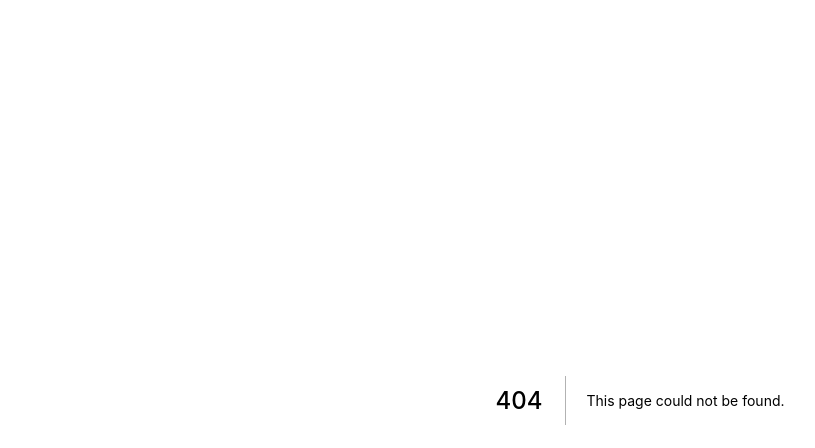
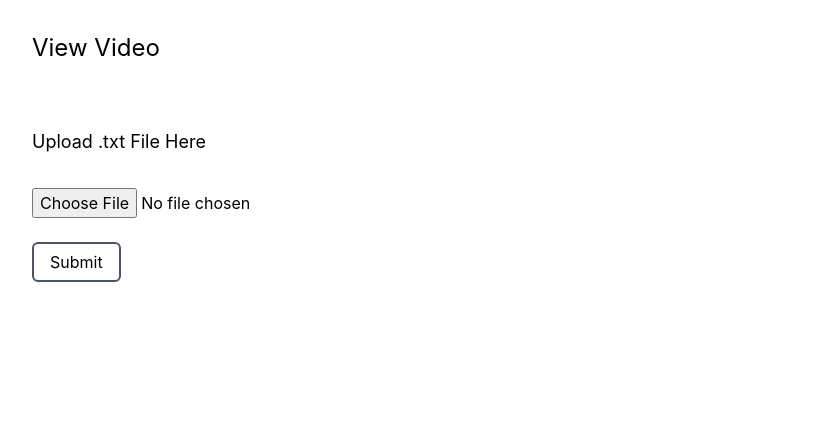
Before and after one commit to Abhishek-More/ByteSize, a Next.js app: page /viewer in a window 1280 px wide. Before the commit this address had no page. Shown: the top 448 px of the page, without its empty margins (0-815 px from the left). Built offline with nearby package versions, Linux system fonts and the light colour scheme.

Commit message:
added compress and viewer

```diff
--- a/package.json
+++ b/package.json
@@ -9,8 +9,10 @@
     "lint": "next lint"
   },
   "dependencies": {
+    "axios": "^1.1.3",
     "next": "12.3.1",
     "react": "18.2.0",
+    "react-aws-s3": "^1.5.0",
     "react-dom": "18.2.0"
   },
   "devDependencies": {
--- /dev/null
+++ b/pages/compress.js
@@ -0,0 +1,77 @@
+import { useState } from "react";
+import Image from "next/image";
+import S3 from 'react-aws-s3'
+import axios from 'axios'
+
+
+const config = {
+  bucketName: 'bytesize',
+  dirName: 'videos',
+  region: 'us-east-2',
+  accessKeyId: 'AKIA4PDABZIF3WRI5P5G',
+  secretAccessKey: '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',
+}
+
+const s3 = new S3(config);
+
+export default function Compress() {
+  const [selectedFile, setSelectedFile] = useState();
+	const [isFilePicked, setIsFilePicked] = useState(false);
+  const [submitted, setSubmitted] = useState(false);
+
+	const changeHandler = (event) => {
+		setSelectedFile(event.target.files[0]);
+		setIsFilePicked(true);
+	};
+
+	const handleFileSubmit = () => {
+
+    if(!isFilePicked) {
+      console.log("Select a File")
+    }
+
+    let key = ""
+
+    s3.uploadFile(selectedFile)
+    .then(data => {
+      setSelectedFile(null)
+
+    })
+    .catch(err => console.error(err));
+
+	};
+
+  return (
+    <div className="m-8">
+      <div className="mb-8">
+        <p className="text-2xl">Compress Video</p>
+      </div>
+
+      <div className="flex justify-center">
+        <div className="text-center">
+          <p className="my-8 text-4xl font-bold">Upload your video for compression</p>
+          <p className="mb-8 text-xl font-md">Submit any video and get a compressed text file containing your video content.</p>
+          <div className="flex justify-center mb-8">
+            <Image src="/videoart.svg"  height={300} width={300}/>
+          </div>
+          <div className="flex justify-center space-x-8 items-center">
+            <label className=" px-8 py-4 bg-[#58CF86] rounded-md cursor-pointer">
+              <input className="hidden" type="file" name="file" onChange={changeHandler}/>
+              Select Video File
+            </label>
+            <div className="">
+              {
+                isFilePicked ?
+                <a onClick={handleFileSubmit} className="px-8 py-4 border-2 border-[#58CF86] bg-[#58CF86] rounded-md cursor-pointer">Submit</a>
+                :
+                <a className="border-2 border-gray-600 px-8 py-4 rounded-md">Submit</a>
+              }
+            </div>
+          </div>
+          {isFilePicked && <p className="mt-4">Currently Selected: {selectedFile.name}</p>}
+        </div>
+      </div>
+
+    </div>
+  )
+}
--- /dev/null
+++ b/pages/viewer.js
@@ -0,0 +1,44 @@
+import { useState } from "react";
+
+export default function Viewer() {
+  const [selectedFile, setSelectedFile] = useState();
+	const [isFilePicked, setIsFilePicked] = useState(false);
+
+
+	const changeHandler = (event) => {
+		setSelectedFile(event.target.files[0]);
+		setIsFilePicked(true);
+	};
+
+	const handleSubmission = () => {
+    let content = ""
+    if(!(isFilePicked && selectedFile.type == 'text/plain')) {
+      console.log(".txt file not found")
+      return
+    }
+
+    console.log("Starting File Reading!");
+
+    var reader = new FileReader();
+    reader.onload = function(e) {
+      content = reader.result;
+    }
+    reader.readAsText(selectedFile);
+    console.log(content)
+	};
+
+  return (
+    <div className="m-8">
+      <div className="mb-8">
+        <p className="text-2xl">View Video</p>
+        <p className="mt-16 text-lg">Upload .txt File Here</p>
+      </div>
+
+      <input type="file" name="file" onChange={changeHandler}/>
+      <div className="mt-8">
+        <a onClick={handleSubmission} className="border-2 border-gray-600 px-4 py-2 rounded-md cursor-pointer">Submit</a>
+      </div>
+
+    </div>
+  )
+}
--- a/styles/globals.css
+++ b/styles/globals.css
@@ -8,6 +8,7 @@ body {
   margin: 0;
   font-family: -apple-system, BlinkMacSystemFont, Segoe UI, Roboto, Oxygen,
     Ubuntu, Cantarell, Fira Sans, Droid Sans, Helvetica Neue, sans-serif;
+  user-select: none;
 }
 
 a {
@@ -17,6 +18,7 @@ a {
 
 * {
   box-sizing: border-box;
+  background-color: #ffffff;
 }
 
 @media (prefers-color-scheme: dark) {
```
Also changed, not shown: public/videoart.svg (added), test/test.txt (added), 1 other file (tests, documents, lock files or other folders).
